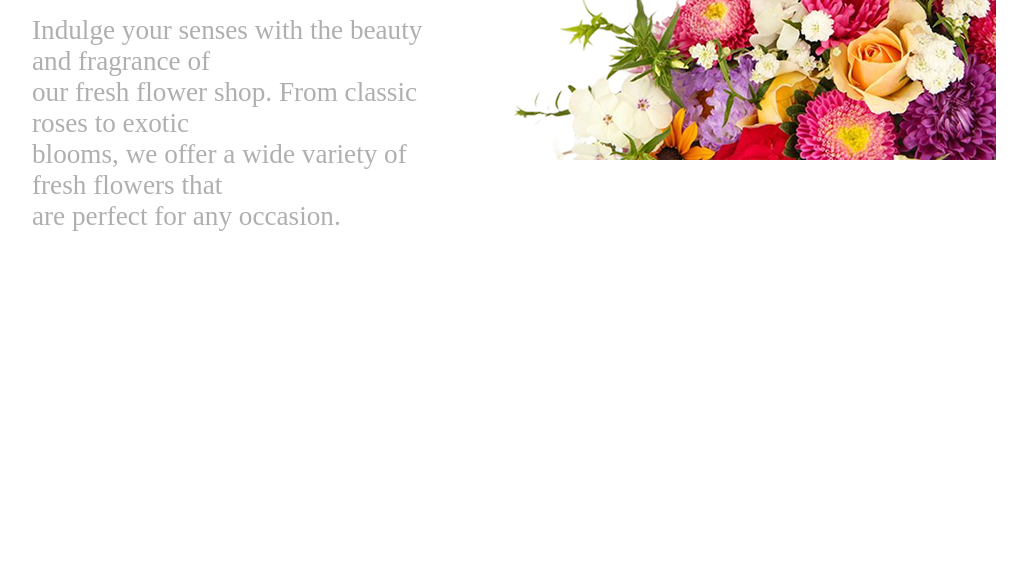
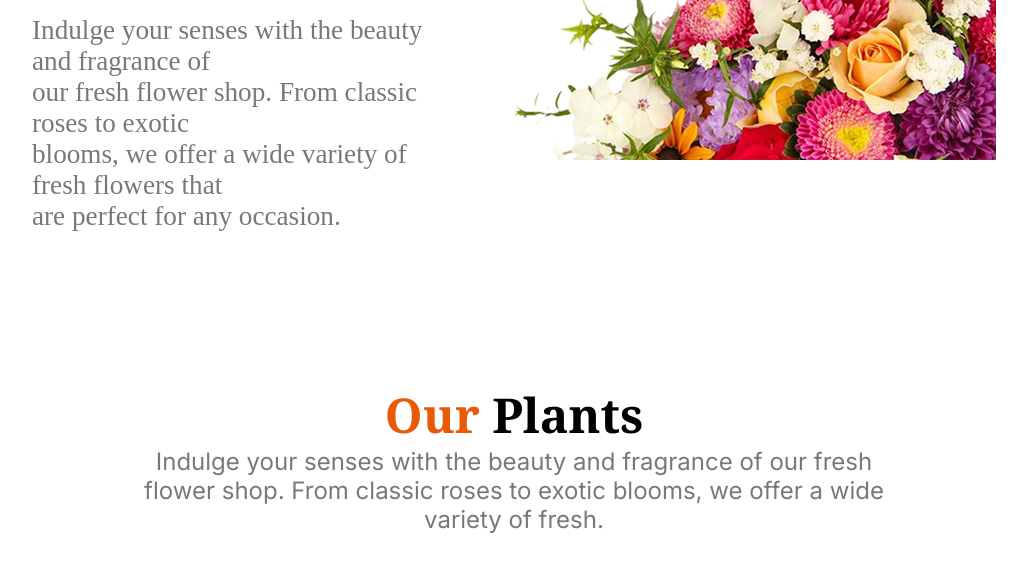
Before and after one commit to Sazzad360/Assignment-02, a plain HTML site: page index.html in a window 1280 px wide. Shown: the part 509-1080 px from the top of the page, without its empty margins (126-1153 px from the left). Before the commit the page ends 891 px from the top, so only its background shows below. Drawn offline with Linux system fonts and the light colour scheme.

```diff
--- a/index.html
+++ b/index.html
@@ -32,6 +32,15 @@
     </header>
     <main class="main">
 
+        <section class="plants">
+            <div class="plant-tittle noto">
+                <span class="orange">Our</span> Plants
+            </div>
+            <div class="plant-des inter">
+                Indulge your senses with the beauty and fragrance of our fresh flower shop. From classic roses to exotic blooms, we offer a wide variety of fresh.
+            </div>
+        </section>
+
 
     </main>
     <footer class="footer">
--- a/style.css
+++ b/style.css
@@ -57,7 +57,20 @@ nav{
 }
 .banner-des{
     font-size: 1.7rem;
-    color: #00000050;
+    color: #00000087;
+}
+.plant-tittle{
+    font-size: 3rem;
+    font-weight: bold;
+}
+.plant-des{
+    font-size: 1.5rem;
+    color: #00000087;
+}
+.plants{
+    margin: 150px;
+    text-align: center;
+    padding: 0 100px;
 }
 
 @media screen and (max-width:576px) {
@@ -91,4 +104,6 @@ nav{
 
 
 
+
+
 }
```
